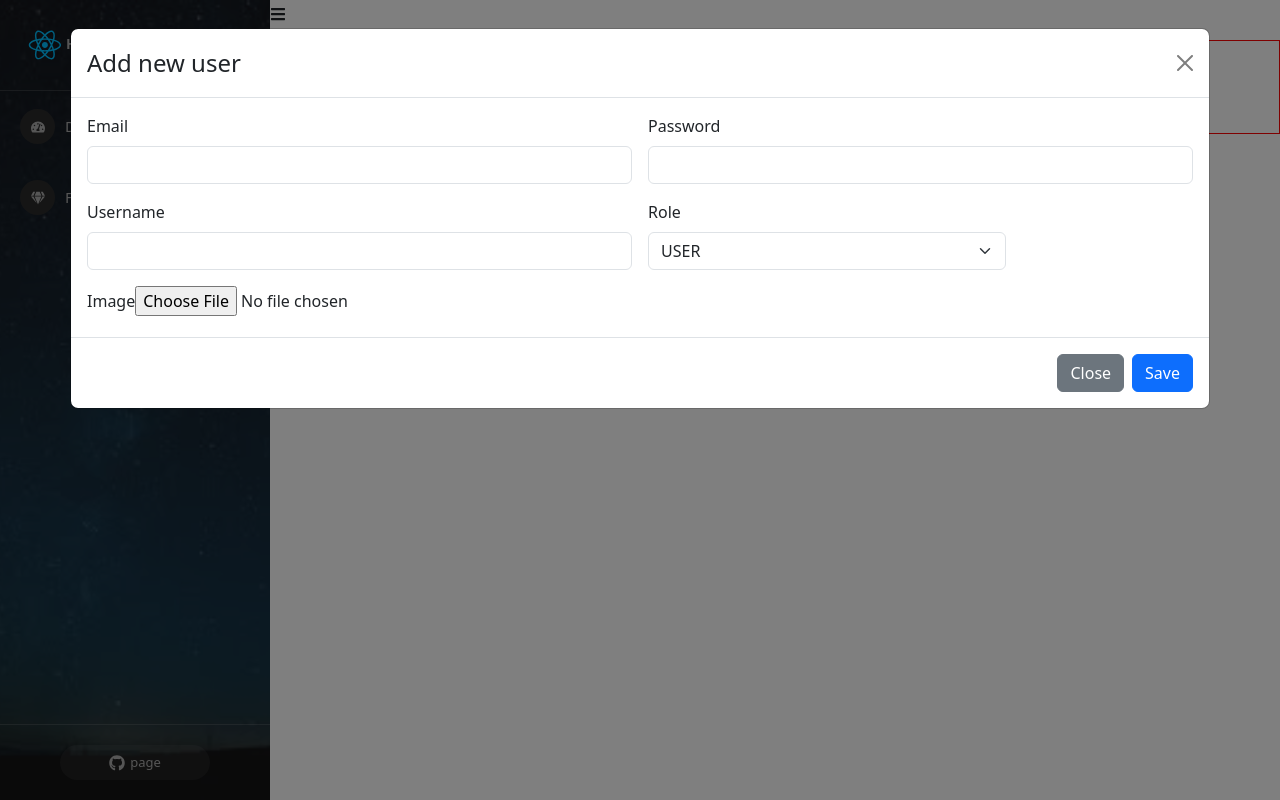
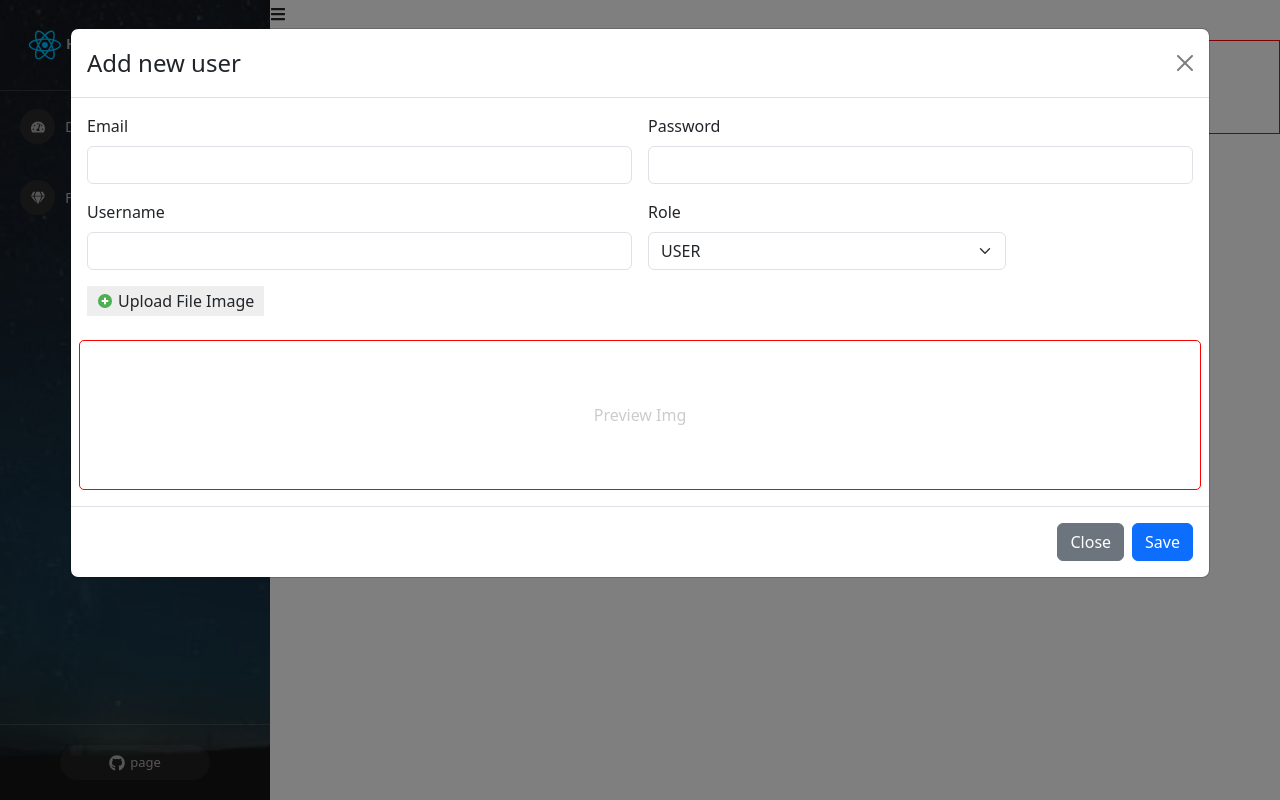
Before and after one commit to kongfa155/React, a React (Create React App) app: page /admins/manage-users in a window 1280 px wide. Both pictures are taken after a click on the button "Launch demo modal". Built offline with nearby package versions, Linux system fonts and the light colour scheme.

Commit message:
Image upload

```diff
--- a/src/components/Admin/Content/ManageUser.js
+++ b/src/components/Admin/Content/ManageUser.js
@@ -1,4 +1,6 @@
 import Example from "./ModalCreateUser";
+import "./ManageUser.scss"
+
 
 const ManageUser = (props) => {
   return (
--- /dev/null
+++ b/src/components/Admin/Content/ManageUser.scss
@@ -0,0 +1,32 @@
+
+.modal-add-user{
+    .img-preview {
+            border: 1px solid red;
+            height: 150px;
+            border-style: 1px dashed #ccc;
+            border-radius: 5px;
+            display: flex;
+            justify-content: center;
+            align-items: center;
+            color: #ccc;
+
+            img{
+                max-height: 100%;
+                max-width: 100%;
+            }
+    }
+    .label-upload {
+            display: flex;
+            align-items: center;
+            gap: 5px;
+            border: none;
+            width: fit-content;
+            padding: 3px 10px;
+            background: #eeeeee;
+            cursor: pointer;
+
+            &:hover{
+                background: #cdcdcd;
+            }
+    }
+}
--- a/src/components/Admin/Content/ModalCreateUser.js
+++ b/src/components/Admin/Content/ModalCreateUser.js
@@ -1,31 +1,61 @@
 import { useState } from "react";
 import Button from "react-bootstrap/Button";
 import Modal from "react-bootstrap/Modal";
-
-const  Example = () => {
+import img2 from "../../../assets/img-2.jpg";
+import { FcPlus } from "react-icons/fc";
+const Example = () => {
   const [show, setShow] = useState(false);
 
   const handleClose = () => setShow(false);
   const handleShow = () => setShow(true);
-
+  const [email, setEmail] = useState();
+  const [username, setUsername] = useState();
+  const [password, setPassword] = useState();
+  const [image, setImage] = useState();
+  const [role, setRole] = useState("USER")
+  const handleUploadImage = (event)=>{
+    if(event.target && event.target.files && event.target.files[0]){
+    setPreviewImage(URL.createObjectURL(event.target.files[0]));
+        setImage(event.target.files[0]);
+    }
+  }
+  const [previewImage, setPreviewImage] = useState();
   return (
     <>
       <Button variant="primary" onClick={handleShow}>
         Launch demo modal
       </Button>
 
-      <Modal show={show} onHide={handleClose} size="xl" backdrop="static">
+      <Modal
+        show={show}
+        onHide={handleClose}
+        size="xl"
+        backdrop="static"
+        className="modal-add-user"
+      >
         <Modal.Header closeButton>
           <Modal.Title>Add new user</Modal.Title>
         </Modal.Header>
         <Modal.Body>
           <form className="row g-3">
             <div className="col-md-6">
-              <label className="form-label">Email</label>
+              <label
+                className="form-label"
+                value={email}
+                onChange={(event) => setEmail(event.target.value)}
+              >
+                Email
+              </label>
               <input type="email" className="form-control" id="inputEmail4" />
             </div>
             <div className="col-md-6">
-              <label className="form-label">Password</label>
+              <label
+                className="form-label"
+                value={password}
+                onChange={(event) => setPassword(event.target.value)}
+              >
+                Password
+              </label>
               <input
                 type="password"
                 className="form-control"
@@ -33,21 +63,44 @@
               />
             </div>
             <div className="col-md-6">
-              <label className="form-label">Username</label>
+              <label
+                className="form-label"
+                value={username}
+                onChange={(event) => setUsername(event.target.value)}
+              >
+                Username
+              </label>
               <input type="text" className="form-control" id="inputCity" />
             </div>
             <div className="col-md-4">
-              <label className="form-label">Role</label>
+              <label
+                className="form-label"
+                onChange={(event) => setRole(event.target.value)}
+              >
+                Role
+              </label>
               <select className="form-select">
-                <option selected value="USER">
+                <option selected default value="USER">
                   USER
                 </option>
                 <option value="ADMIN">ADMIN</option>
               </select>
             </div>
             <div className="col-md-12">
-              <label className="form-label">Image</label>
-              <input type="file" />
+              <label className="form-label label-upload" htmlFor="labelUpload">
+                <FcPlus />
+                Upload File Image
+              </label>
+              <input
+                type="file"
+                hidden
+                id="labelUpload"
+                onChange={(event) => handleUploadImage(event)}
+              />
+            </div>
+
+            <div className="col-md-12 img-preview">
+              {previewImage ? <img src={previewImage} /> : <span> Preview Img</span>}
             </div>
           </form>
         </Modal.Body>
@@ -62,6 +115,6 @@
       </Modal>
     </>
   );
-}
+};
 
 export default Example;
```
Also changed, not shown: src/assets/img-2.jpg (added).
